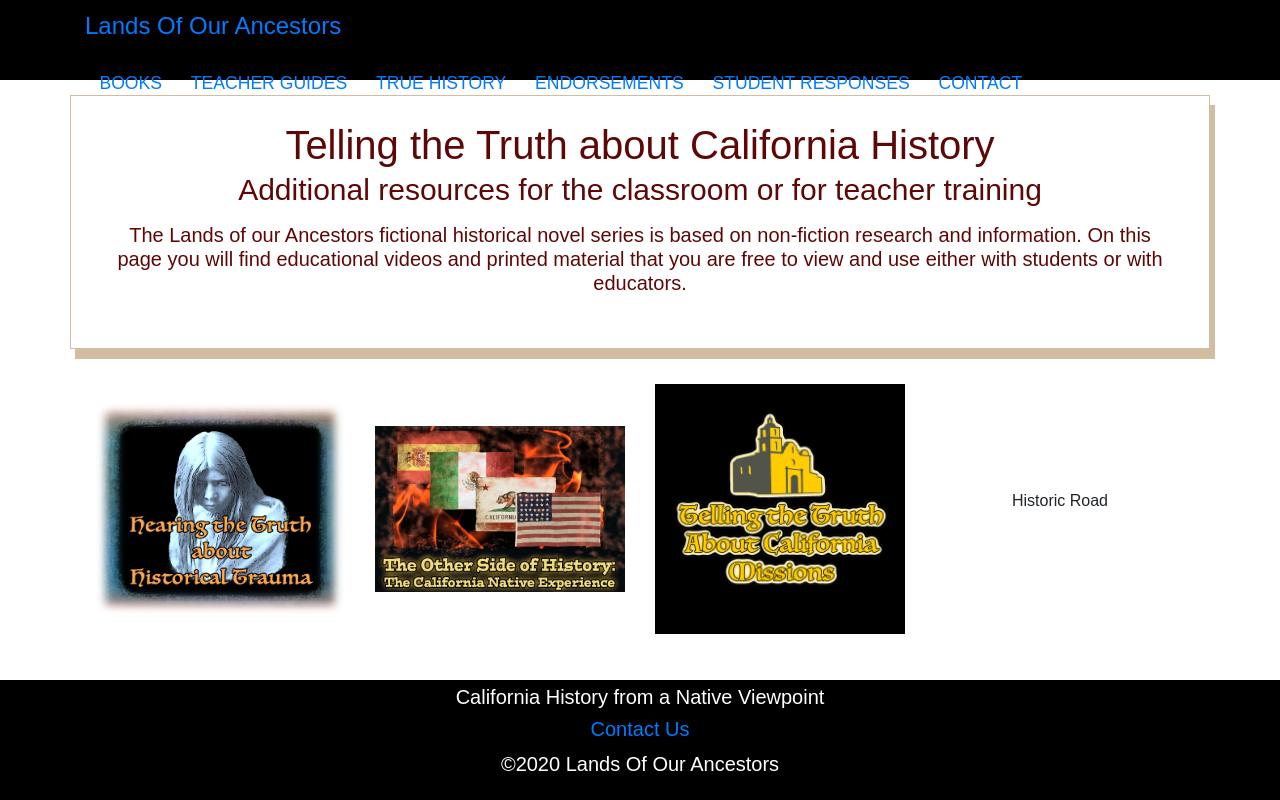
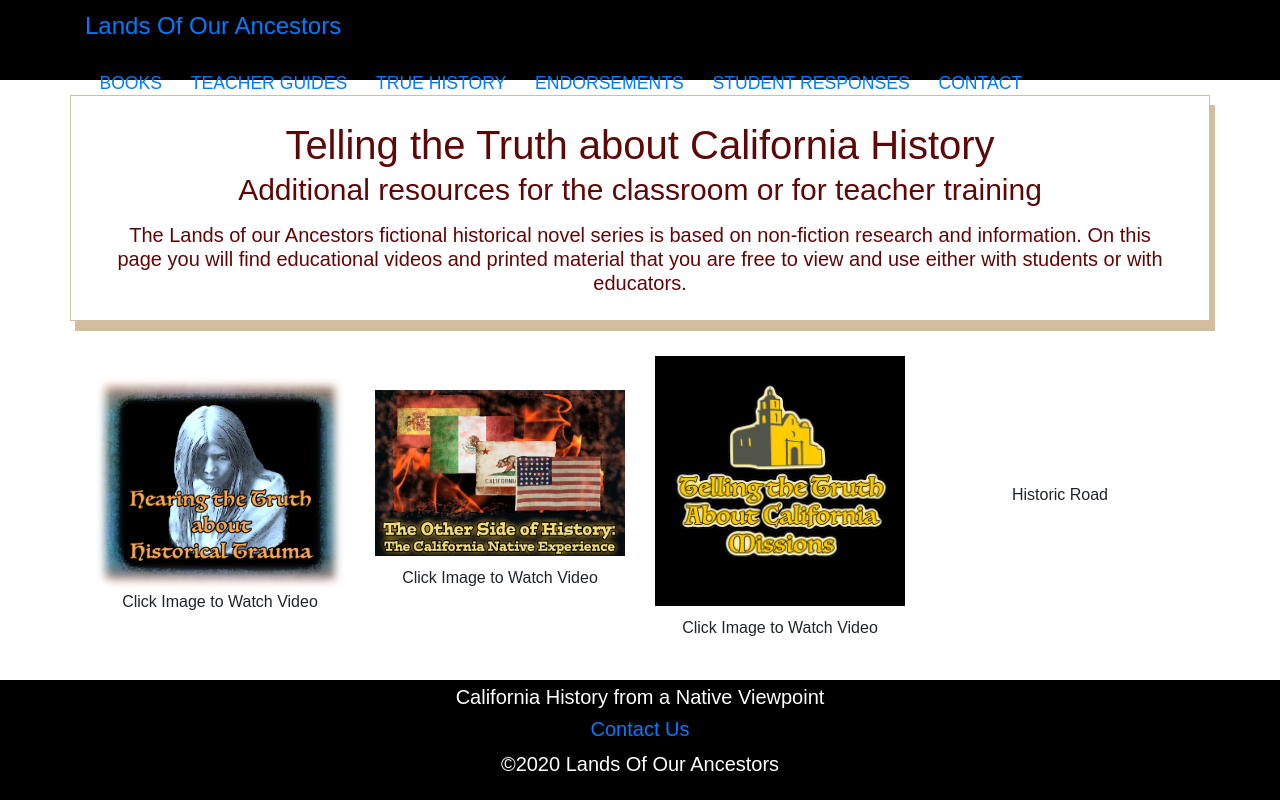
Before and after one commit to rainswerld/lands-ancestors, a React (Create React App) app: page /true-history in a window 1280 px wide. Built offline with nearby package versions, Linux system fonts and the light colour scheme.

Commit message:
Add new captions to images on true history tab

```diff
--- a/src/components/TrueHistory/TrueHistory.css
+++ b/src/components/TrueHistory/TrueHistory.css
@@ -24,3 +24,7 @@
   align-items: center;
   margin: 20px;
 }
+
+.padding {
+  padding: 10px;
+}
--- a/src/components/TrueHistory/TrueHistory.js
+++ b/src/components/TrueHistory/TrueHistory.js
@@ -8,22 +8,24 @@
     <TrueHistoryBanner />
       <div className="container">
         <div className="row vimeo-parent">
-          <div className="col-md-3 col-sm-12">
+          <figure className="col-md-3 col-sm-12 figure">
             <a href="https://vimeo.com/286700932" target="_blank">
             <img
               src={require('../../assets/vimeo-graphics/HearingHistoricalTrauma.png')}
               alt="hearing historical trauma"
               className="d-block w-100"
               /></a>
-          </div>
-          <div className="col-md-3 col-sm-12">
+              <figcaption>Click Image to Watch Video</figcaption>
+          </figure>
+          <figure className="col-md-3 col-sm-12 figure">
             <a href="https://vimeo.com/361500261" target="_blank">
             <img
               src={require('../../assets/vimeo-graphics/OtherSide-MainImage.jpg')}
               alt="the other side"
               className="d-block w-100"
               /></a>
-          </div>
+              <figcaption className="padding">Click Image to Watch Video</figcaption>
+          </figure>
           <div className="col-md-3 col-sm-12">
             <a href="https://vimeo.com/248025380" target="_blank">
             <img
@@ -31,6 +33,7 @@
               alt="mission opening"
               className="d-block w-100"
               /></a>
+              <figcaption className="padding">Click Image to Watch Video</figcaption>
           </div>
           <div className="col-md-3 col-sm-12">
             <p>Historic Road</p>
--- a/src/components/Welcome/Welcome.css
+++ b/src/components/Welcome/Welcome.css
@@ -53,6 +53,8 @@
 }
 
 .welcome-text-teach-2 {
+  padding-bottom: -10px;
+  margin-bottom: -20px;
   text-align: center;
   font-size: 20px;
   color: #5E0707;
```
